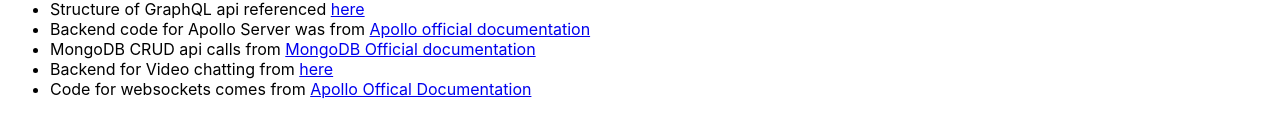
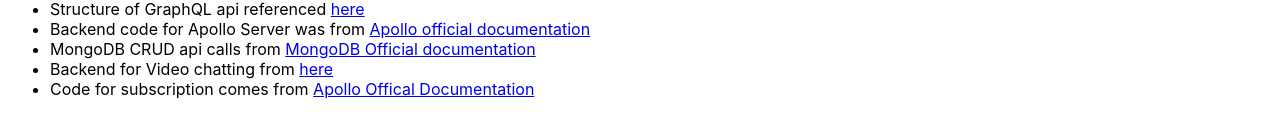
Before and after one commit to UTSCC09/project-thebigbangthierry, a React (Create React App) app in the folder frontend/: page /credit in a window 1280 px wide. Shown: the part 415-552 px from the top of the page. Built offline with nearby package versions, Linux system fonts and the light colour scheme; sample sign-in values are in the browser's storage.

Commit message:
Modified README.md

```diff
--- a/frontend/src/components/credits.js
+++ b/frontend/src/components/credits.js
@@ -29,7 +29,7 @@ export default function Credits() {
           <li> Backend code for Apollo Server was from <a href="https://www.apollographql.com/docs/apollo-server/data/subscriptions/"> Apollo official documentation</a> </li>
           <li> MongoDB CRUD api calls from <a href="https://www.mongodb.com/docs/manual/crud/"> MongoDB Official documentation </a></li>
           <li> Backend for Video chatting from <a href="https://www.twilio.com/docs/video/tutorials/get-started-with-twilio-video-node-express-server"> here </a></li>
-          <li> Code for websockets comes from <a href="https://www.apollographql.com/docs/apollo-server/data/subscriptions/"> Apollo Offical Documentation </a></li>
+          <li> Code for subscription comes from <a href="https://www.apollographql.com/docs/apollo-server/data/subscriptions/"> Apollo Offical Documentation </a></li>
         </ul>
       </div>
     </div>
--- a/frontend/src/components/signup.js
+++ b/frontend/src/components/signup.js
@@ -45,7 +45,7 @@ export function Signup() {
       label: "Password",
       type: "password" ,
       pattern: /^(?=.*[A-Z])(?=.*?[a-z])(?=.*[!@#$&*])(?=.*[0-9]).{8}/,
-      patternmessage: "The password must be at least 8 characters long and contain at least 1 capital letter, lower case letter , number and special character"
+      patternmessage: "The password must be at least 8 characters long and contain at least 1 capital letter, lower case letter , number and special character (ie. !@#$&*)"
     },
     {
       id: "confirmPass",
```
Also changed, not shown: 1 other file (tests, documents, lock files or other folders).
